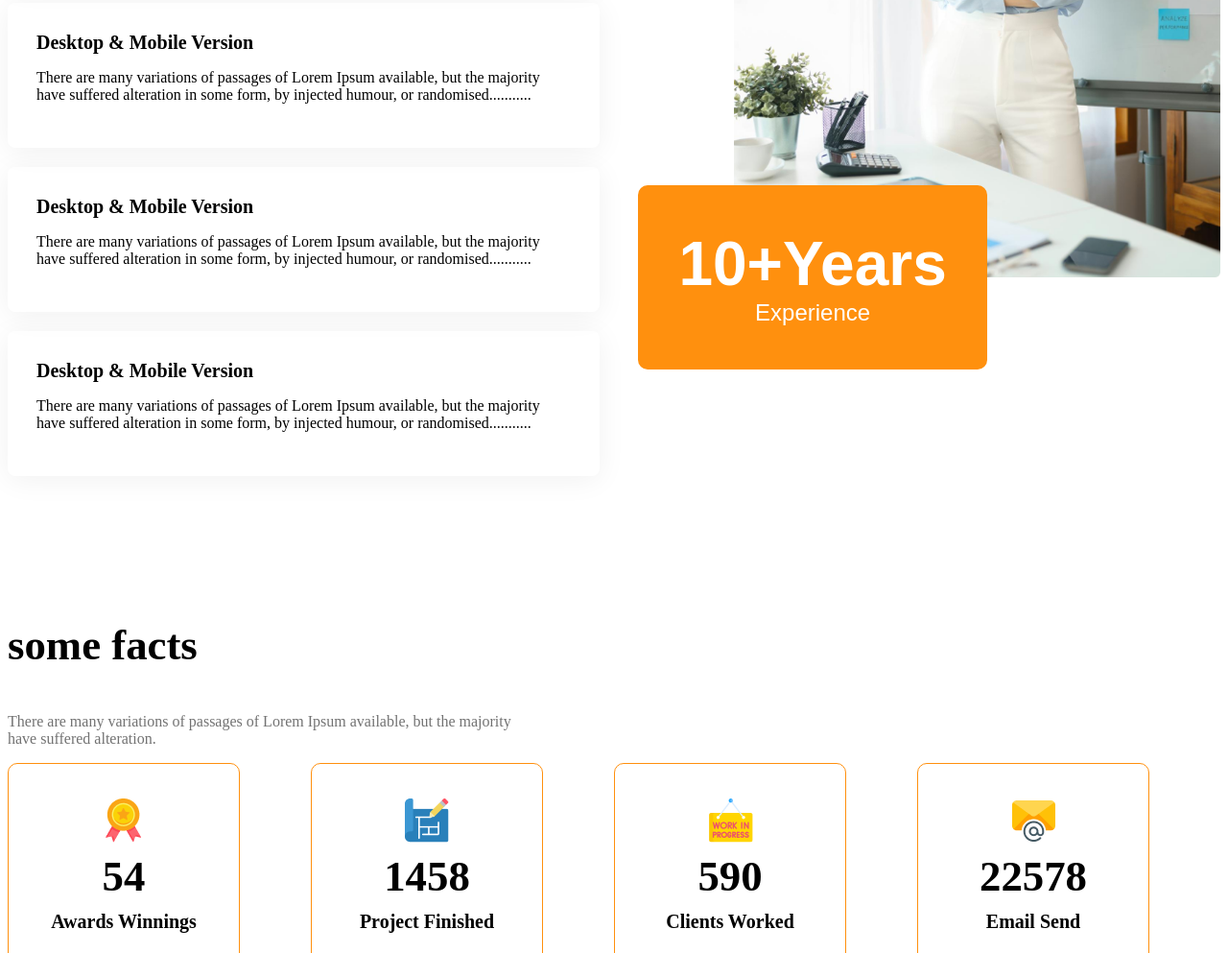
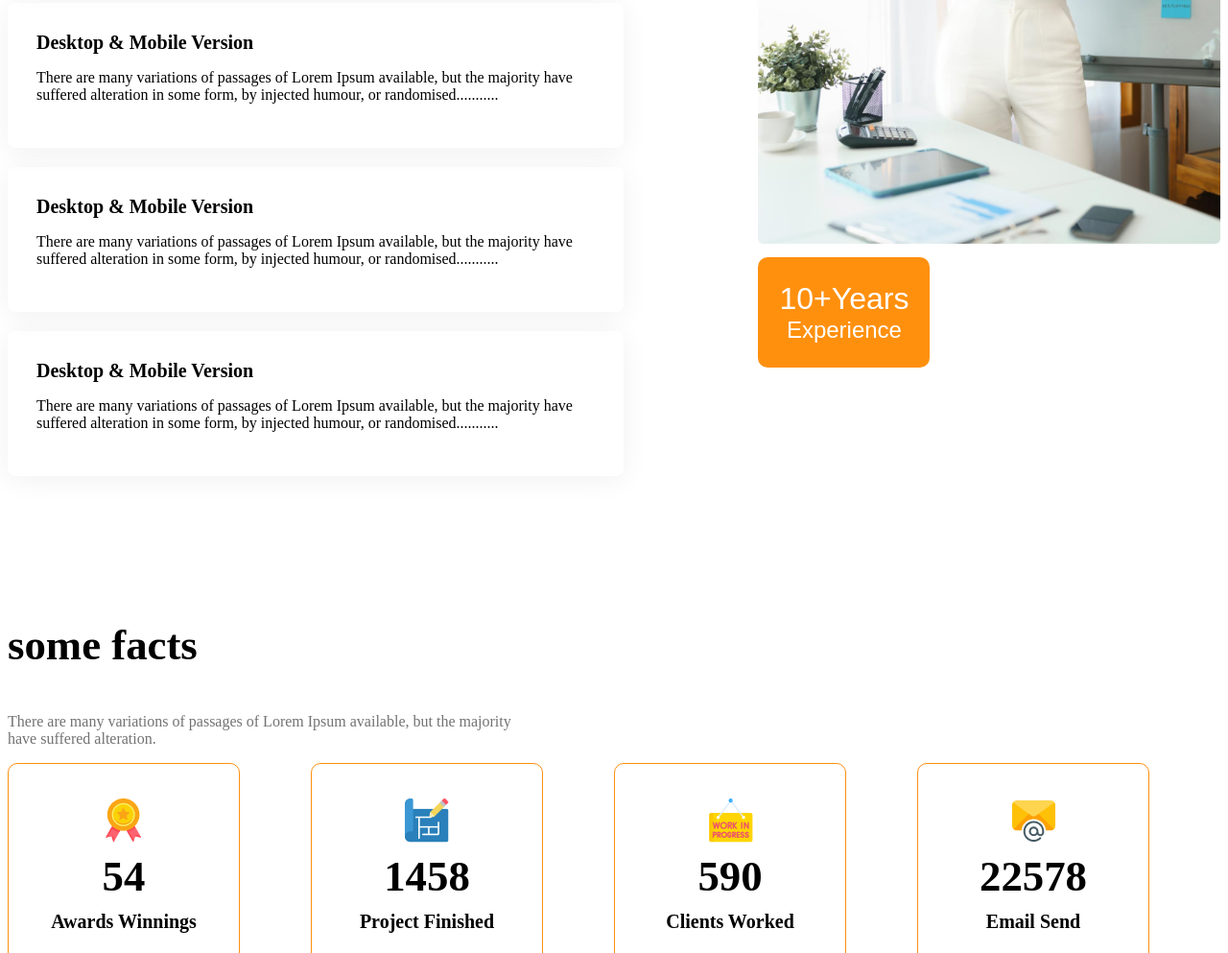
Before and after one commit to hasibislam123/g3-architects-website, a plain HTML site: page index.html in a window 1280 px wide. Shown: the part 2558-3551 px from the top of the page at 96% size. Drawn offline with Linux system fonts and the light colour scheme; a web font is replaced by a local one.

Commit message:
added the new code

```diff
--- a/styles/style.css
+++ b/styles/style.css
@@ -133,16 +133,17 @@ main > section{
 }
 
 #experience-badge{
-    padding: 45px 42px;
+    padding: 25px 22px;
     font-size: 1.5rem;
     font-weight: 500;
-    margin-left: -100px;
-    margin-top: -100px;
+    margin-top: 10px;
 }
 
+
+
 #experience-year{
-    font-size: 4rem;
-    font-weight: 700;
+    font-size: 2rem;
+    font-weight: 500;
 }
 
 .featured-architect img{
@@ -219,7 +220,7 @@ main > section{
     }
     #experience-badge{
         margin-top: 10px;
-        margin-left: 10px;
+        margin-left: 0px;
     }
     #experience-year
 }
@@ -227,7 +228,7 @@ main > section{
 /*medium size device*/
 
 @media screen and (min-width:576px) and (max-width:992px) {
-    .teams, .features {
+   .teams, .features {
         flex-direction: column;
     }
     .our-features{
```
